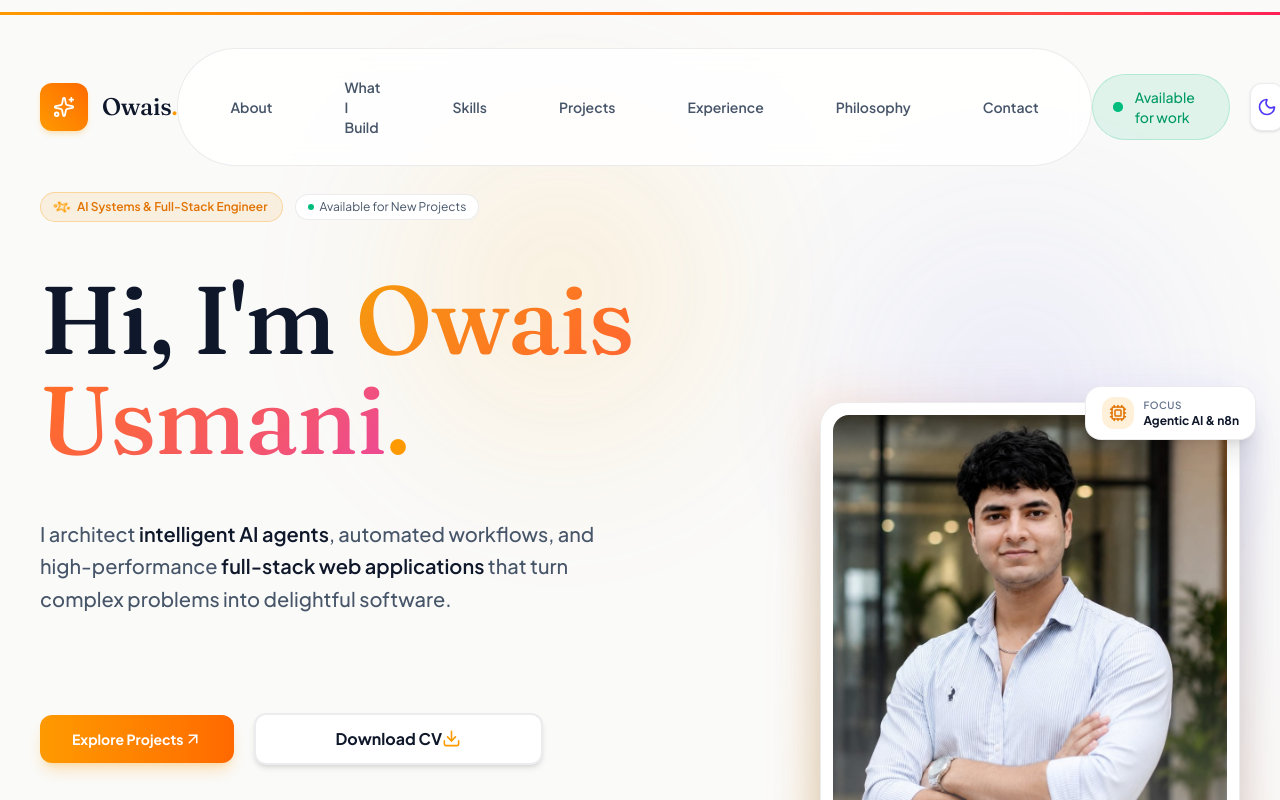
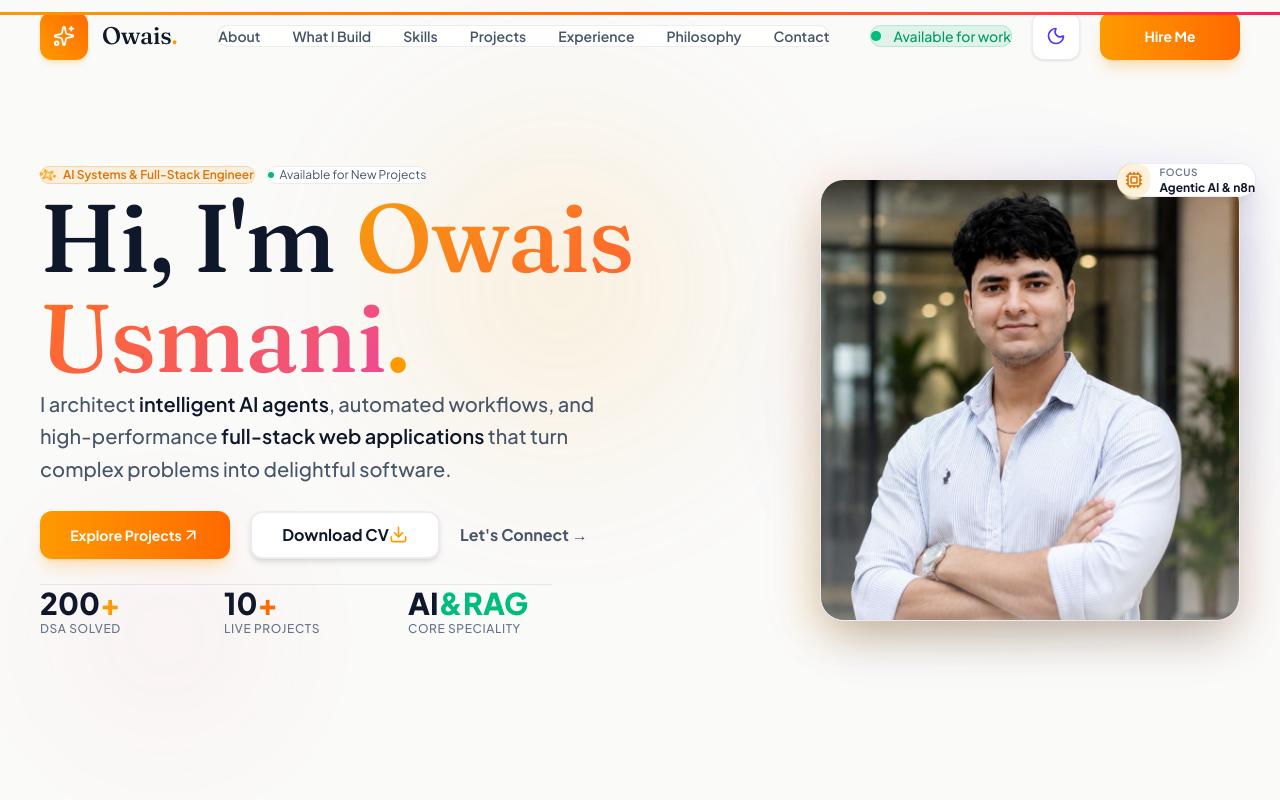
Before and after one commit to owais-usmani-017/Port-Folio, a Next.js app: page / in a window 1280 px wide. Shown: the top 800 px of the page. Built offline with nearby package versions, Linux system fonts and the light colour scheme.

Commit message:
fixed desktop broken previews

```diff
--- a/src/app/globals.css
+++ b/src/app/globals.css
@@ -67,6 +67,16 @@
   ::before,
   ::after {
     box-sizing: border-box;
+  }
+}
+
+/* Preserve the established desktop composition without affecting mobile spacing. */
+@media (min-width: 1024px) {
+  *,
+  ::before,
+  ::after {
+    margin: 0;
+    padding: 0;
   }
 }
 
```
